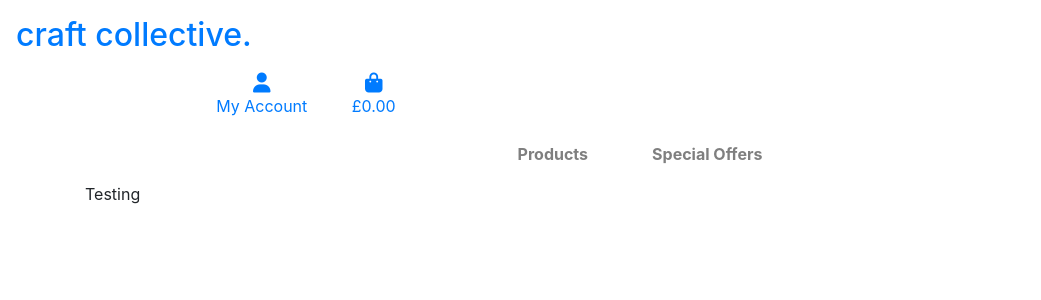
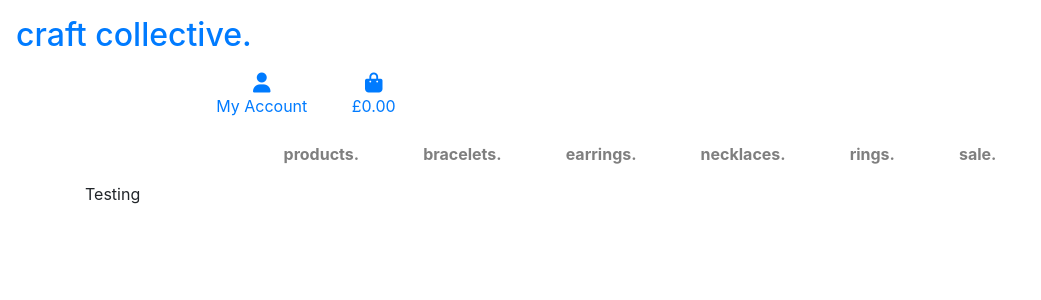
Before and after one commit to lrchnnng/craft-collective, a Django app: page / in a window 1280 px wide. Shown: the top 300 px of the page, without its empty margins (0-1041 px from the left). Run offline with Django 3.2, Linux system fonts and the light colour scheme; some libraries are stand-ins or nearby versions.

Commit message:
added drop down items to navbar

```diff
--- a/templates/includes/main-nav.html
+++ b/templates/includes/main-nav.html
@@ -2,22 +2,64 @@
     <ul class="navbar-nav w-auto mx-auto">
         <li class="nav-item dropdown">
             <a class="logo-font font-weight-bold nav-link text-black mr-5" href="#" id="all-products-link" data-toggle="dropdown" aria-haspopup="true" aria-expanded="false">
-                Products
+                products.
             </a>
             <div class="dropdown-menu border-0" aria-labelledby="all-products-link">
-                <a href="" class="dropdown-item">Rings</a>
-                <a href="" class="dropdown-item">Earrings</a>
-                <a href="" class="dropdown-item">Necklaces</a>
-                <a href="" class="dropdown-item">Bracelets</a>
+                <a href="" class="dropdown-item">bracelets</a>
+                <a href="" class="dropdown-item">earrings</a>
+                <a href="" class="dropdown-item">necklaces</a>
+                <a href="" class="dropdown-item">rings</a>
+                <a href="" class="dropdown-item">view all</a>
             </div>
         </li>
-
+        <li class="nav-item">
+            <a class="logo-font font-weight-bold nav-link text-black mr-5" href="#" id="all-products-link" data-toggle="dropdown" aria-haspopup="true" aria-expanded="false">
+                bracelets.
+            </a>
+        </li>
+        <li class="nav-item dropdown">
+            <a class="logo-font font-weight-bold nav-link text-black mr-5" href="#" id="all-products-link" data-toggle="dropdown" aria-haspopup="true" aria-expanded="false">
+                earrings.
+            </a>
+            <div class="dropdown-menu border-0" aria-labelledby="all-products-link">
+                <a href="" class="dropdown-item">hoop earrings</a>
+                <a href="" class="dropdown-item">huggies</a>
+                <a href="" class="dropdown-item">stud earrings</a>
+                <a href="" class="dropdown-item">barbell earrings</a>
+                <a href="" class="dropdown-item">ear cuffs</a>
+                <a href="" class="dropdown-item">earring sets</a>
+                <a href="" class="dropdown-item">gold earrings</a>
+                <a href="" class="dropdown-item">silver earrings</a>
+            </div>
+        </li>
+        <li class="nav-item dropdown">
+            <a class="logo-font font-weight-bold nav-link text-black mr-5" href="#" id="all-products-link" data-toggle="dropdown" aria-haspopup="true" aria-expanded="false">
+                necklaces.
+            </a>
+            <div class="dropdown-menu border-0" aria-labelledby="all-products-link">
+                <a href="" class="dropdown-item">pendant necklaces</a>
+                <a href="" class="dropdown-item">chain necklaces</a>
+                <a href="" class="dropdown-item">choker necklaces</a>
+                <a href="" class="dropdown-item">gold necklaces</a>
+                <a href="" class="dropdown-item">silver necklaces</a>
+            </div>
+        </li>
+        <li class="nav-item dropdown">
+            <a class="logo-font font-weight-bold nav-link text-black mr-5" href="#" id="all-products-link" data-toggle="dropdown" aria-haspopup="true" aria-expanded="false">
+                rings.
+            </a>
+            <div class="dropdown-menu border-0" aria-labelledby="all-products-link">
+                <a href="" class="dropdown-item">gold rings</a>
+                <a href="" class="dropdown-item">silver rings</a>
+                <a href="" class="dropdown-item">rose gold rings</a>
+            </div>
+        </li>
         <li class="nav-item dropdown">
             <a class="logo-font font-weight-bold nav-link text-black" href="#" id="specials-link" data-toggle="dropdown" aria-haspopup="true" aria-expanded="false">
-                Special Offers
+                sale.
             </a>
             <div class="dropdown-menu border-0" aria-labelledby="specials-link">
-                <a href="">Clearance</a>
+                <a href="">View All Sale</a>
             </div>
         </li>
     </ul>
```
